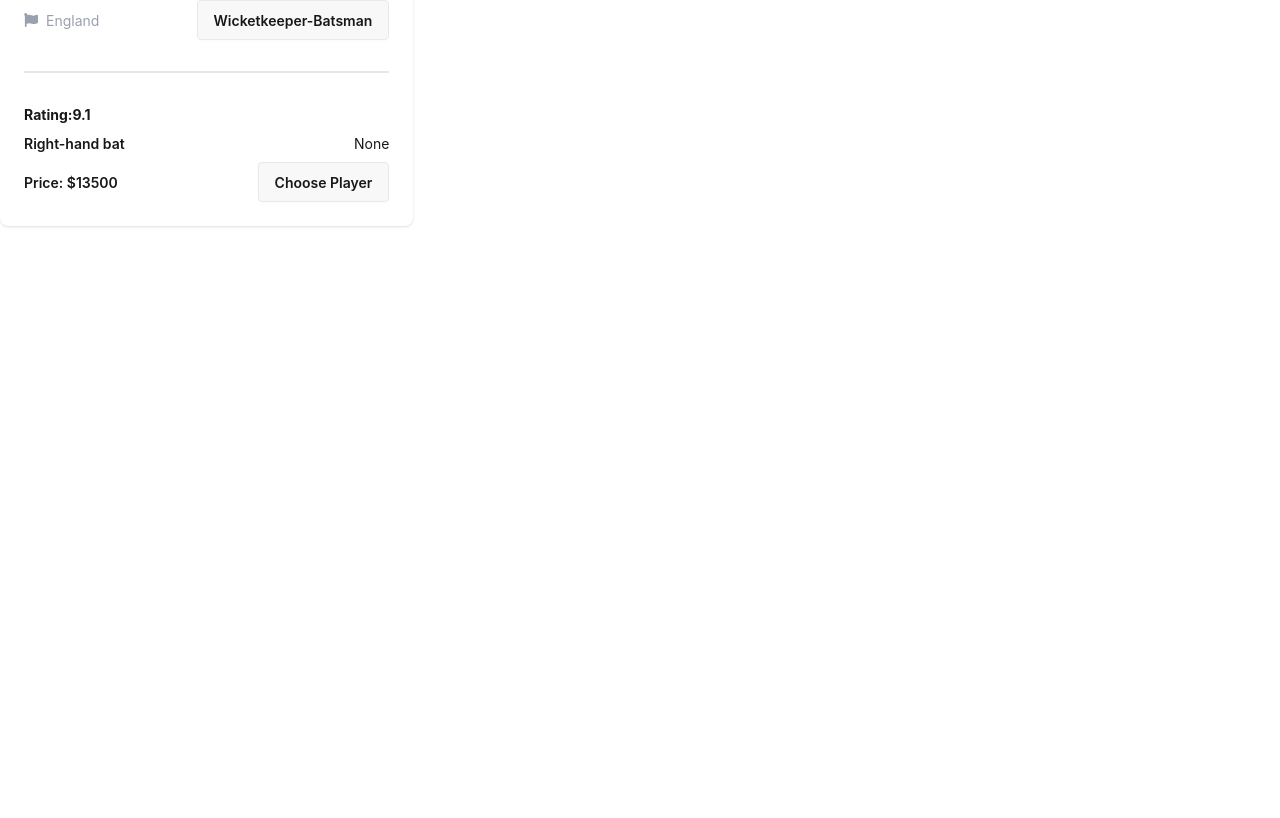
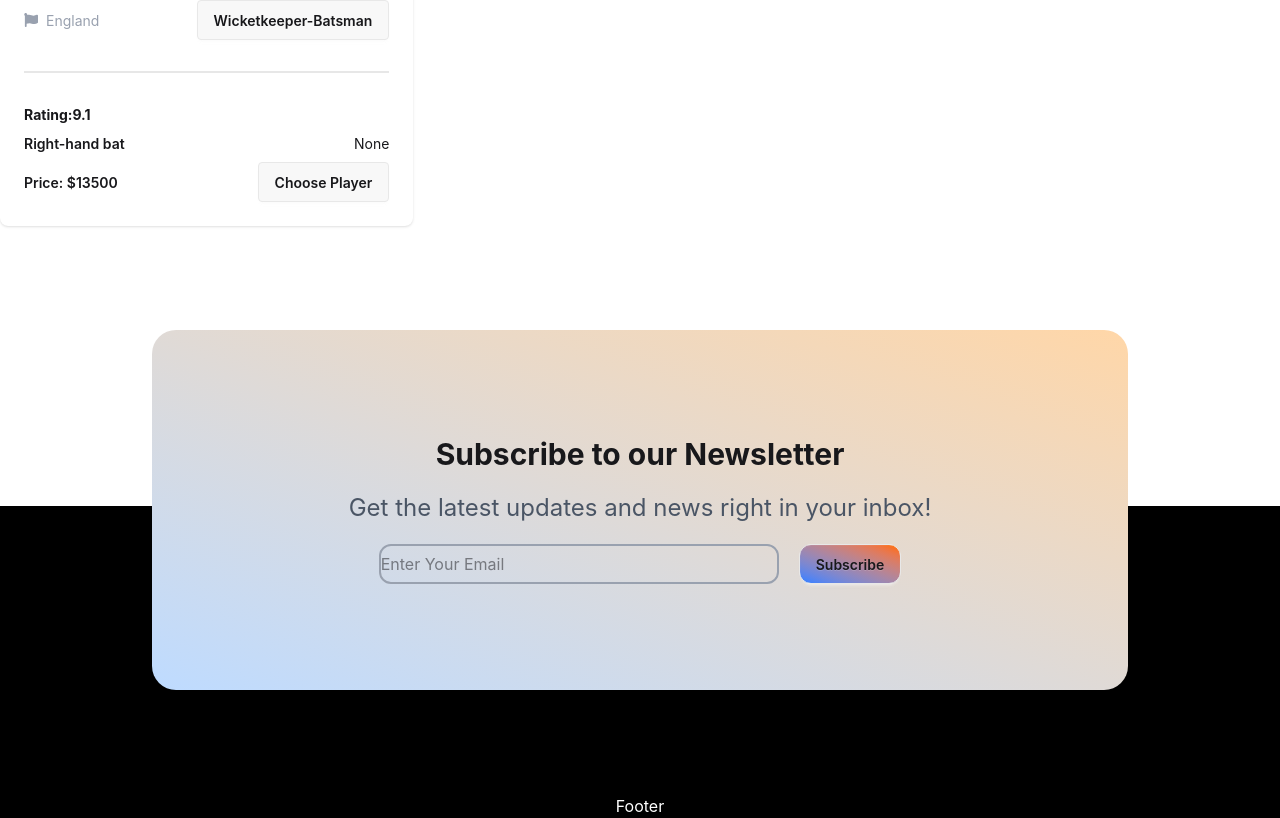
Before and after one commit to erpranto55/BPL-Dream, a React (Vite) app: page / in a window 1280 px wide. Shown: the part 2750-3568 px from the top of the page. Before the commit the page ends 3040 px from the top, so only its background shows below. Built offline with nearby package versions, Linux system fonts and the light colour scheme.

Commit message:
Footer Banner design and implementation

```diff
--- a/src/App.jsx
+++ b/src/App.jsx
@@ -1,8 +1,9 @@
 import { Suspense, useState } from 'react';
 import './App.css'
 import Banner from './components/HomePage/Banner/Banner'
-import Players from './components/HomePage/Players/Players';
+import Players from './components/HomePage/Players/Players'
 import NavBar from './components/NavBar/NavBar'
+import Footer from './components/Footer/Footer'
 
 const fetchPlayer = async () => {
   const res = await fetch("/data.json");
@@ -21,6 +22,8 @@ function App() {
       <Suspense fallback={<span className="loading loading-dots loading-xl"></span>}>
         <Players playersPromise={playersPromise} setCoin={setCoin} coin={coin} />
       </Suspense>
+
+      <Footer></Footer>
     </>
   )
 }
--- /dev/null
+++ b/src/components/Footer/Footer.jsx
@@ -0,0 +1,19 @@
+import React from 'react';
+import FooterBanner from './FooterBanner/FooterBanner'
+
+
+const Footer = () => {
+    return (
+        <div className='bg-black pt-40 relative mt-70'>
+            <div className='absolute -top-50 left-1/2 transform -translate-x-1/2 w-full max-w-5xl'>
+                <FooterBanner />
+            </div>
+            <div className='pt-32 text-white text-center'>
+                Footer
+            </div>
+        </div>
+
+    );
+};
+
+export default Footer;
--- /dev/null
+++ b/src/components/Footer/FooterBanner/FooterBanner.jsx
@@ -0,0 +1,21 @@
+import React from 'react';
+
+const FooterBanner = () => {
+    return (
+        <div className='max-w-5xl mx-auto p-6 rounded-3xl min-h-96'>
+            <div className='bg-linear-to-tr from-blue-200 to-orange-200 rounded-3xl flex flex-col justify-center text-center min-h-90 space-y-5'>
+                <h2 className='font-bold text-3xl'>Subscribe to our Newsletter</h2>
+                <h3 className='text-2xl text-gray-600'>Get the latest updates and news right in your inbox!</h3>
+                <div className='flex gap-5 mx-auto'>
+                    <input type="email" name="" id=""
+                        placeholder='Enter Your Email'
+                        className='border-2 border-gray-400 rounded-xl w-100' />
+                    <button className='btn bg-linear-to-tr from-blue-500 to-orange-500 rounded-xl'>
+                        Subscribe</button>
+                </div>
+            </div>
+        </div>
+    );
+};
+
+export default FooterBanner;
--- a/src/components/homepage/Players/SelectedPlayers/SelectedPlayers.jsx
+++ b/src/components/homepage/Players/SelectedPlayers/SelectedPlayers.jsx
@@ -2,6 +2,7 @@ import React from 'react';
 import { FaUser } from 'react-icons/fa';
 import { MdDelete } from 'react-icons/md';
 import SelectedCard from '../../../ui/SelectedCard';
+import { toast } from 'react-toastify';
 
 const SelectedPlayers = ({ selectedPlayers, setSelectedPlayers, coin, setCoin }) => {
 
@@ -9,6 +10,7 @@ const SelectedPlayers = ({ selectedPlayers, setSelectedPlayers, coin, setCoin })
         const filteredPlayers = selectedPlayers.filter(selectedPlayer => selectedPlayer.player_name != player.player_name);
         setSelectedPlayers(filteredPlayers);
         setCoin(coin + player.price);
+        toast.info(`${player.player_name} is Removed.`);
     }
 
     return (
--- a/src/components/ui/Card.jsx
+++ b/src/components/ui/Card.jsx
@@ -8,7 +8,7 @@ const Card = ({ player, setCoin, coin, setSelectedPlayers, selectedPlayers }) =>
 
     const handleChoosePlayer = () => {
         if (coin < player.price) {
-            toast.warning('Not Enough Coin! Claim The Free Credit');
+            toast.warn('Not Enough Coin! Claim The Free Credit');
             return;
         }
 
```
Also changed, not shown: src/assets/footer_shade.png (added).
